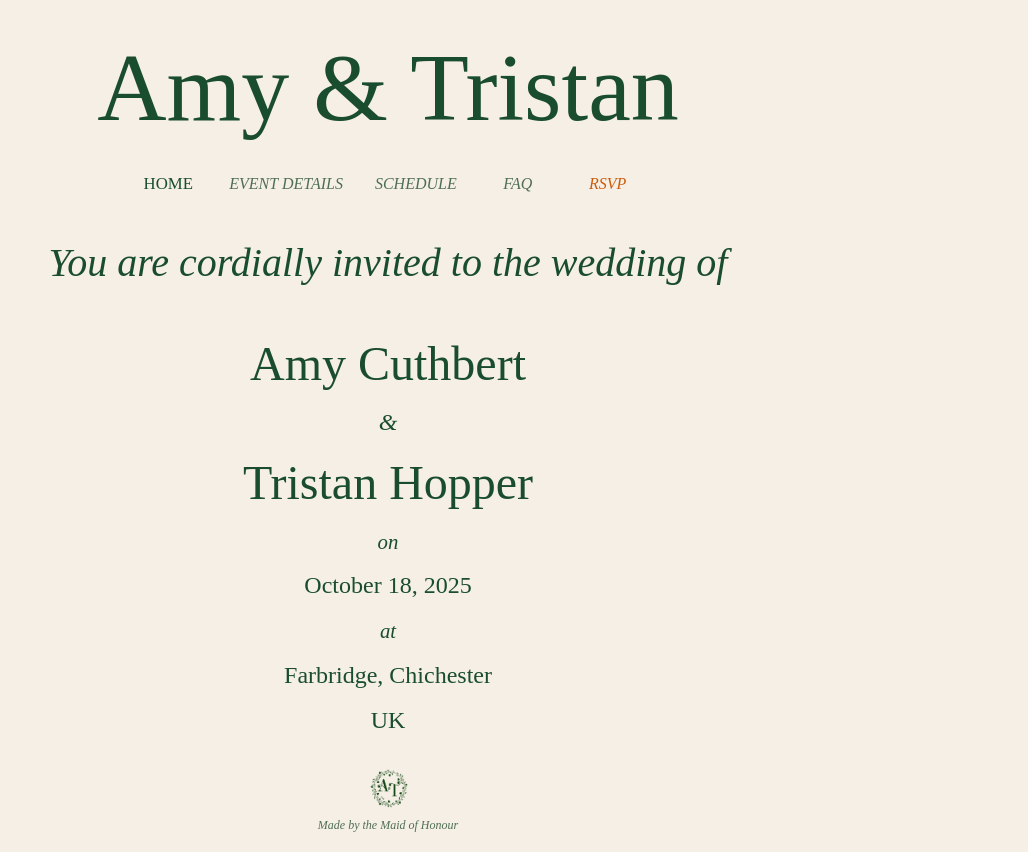
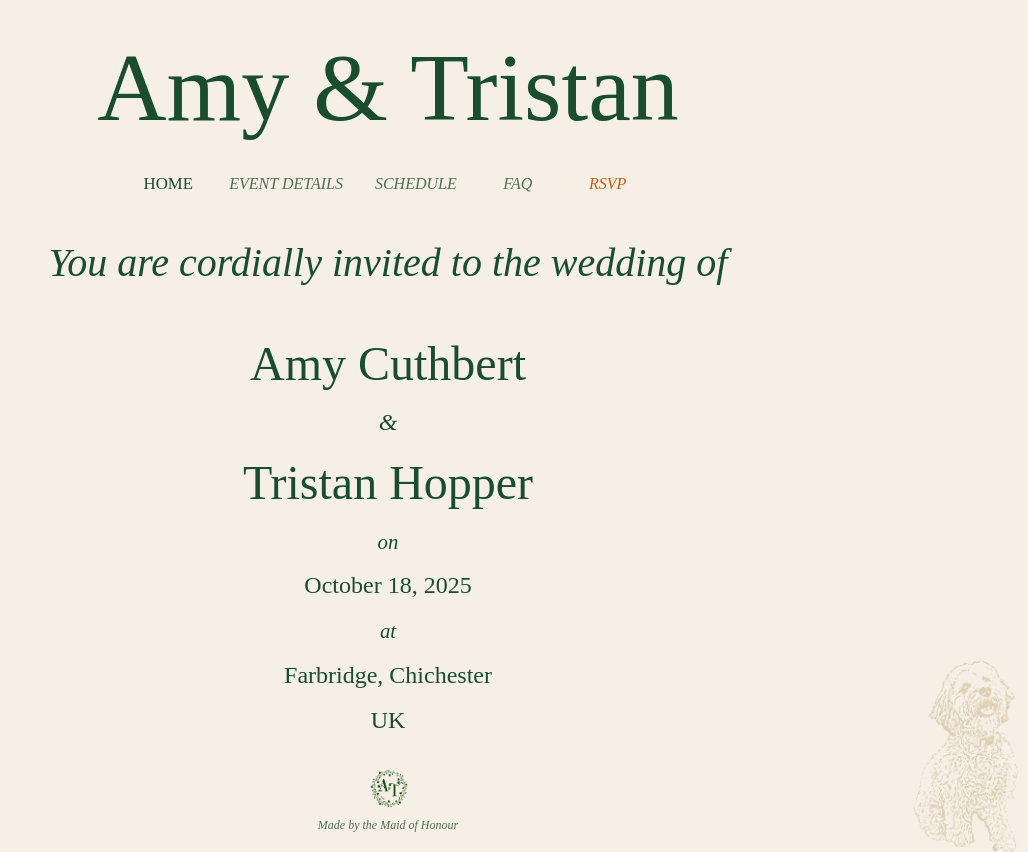
Before and after one commit to sarahcuthbert/atwedding, a React (Vite) app: page / in a window 1280 px wide. Shown: the whole page, without its empty margins (252-1280 px from the left). Built offline with nearby package versions, Linux system fonts and the light colour scheme; a web font is replaced by a local one.

Commit message:
add tater tot to the background

```diff
--- a/src/index.css
+++ b/src/index.css
@@ -4,4 +4,13 @@ body {
   -webkit-font-smoothing: antialiased;
   -moz-osx-font-smoothing: grayscale;
   text-align: center;
+  background-image: url("./assets/tato.png");
+  background-position: calc(100% - 10px) 100%;
+  background-repeat: no-repeat;
+  background-size: auto 12rem;
+  @media only screen and (max-width: 600px) {
+    background-size: auto 10rem;
+    background-position: calc(100% - 5px) 100%;
+
+  }
 }
```
Also changed, not shown: src/assets/tato.png (added).
